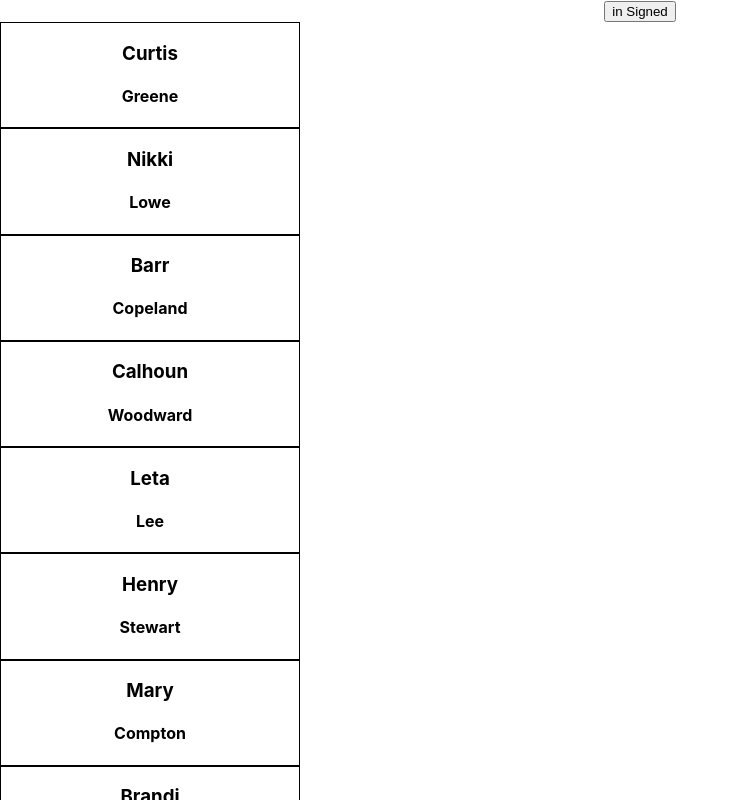
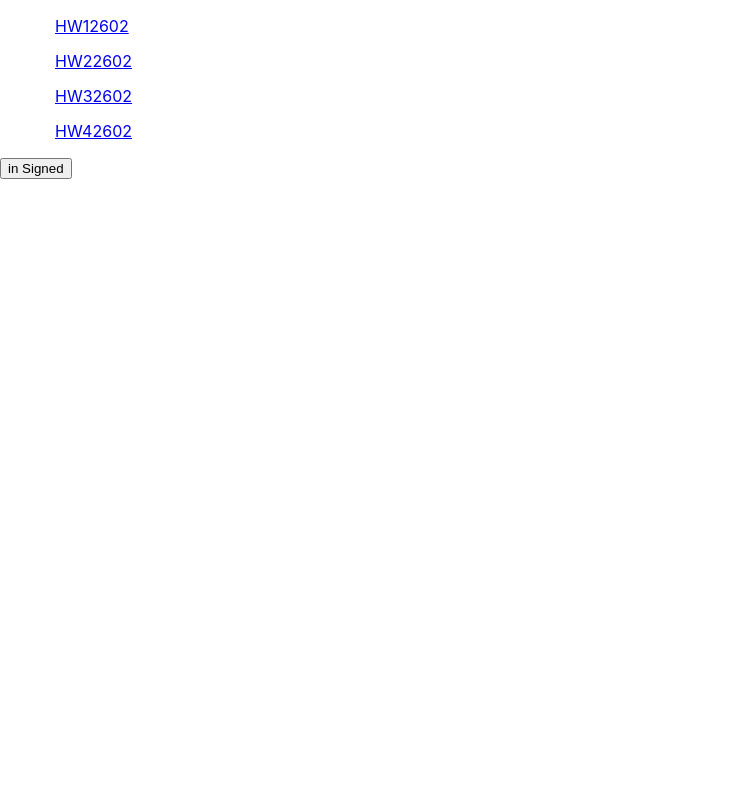
Before and after one commit to lenovikov/react-tasks, a React (Create React App) app: page / in a window 1280 px wide. Shown: the top 800 px of the page, without its empty margins (0-739 px from the left). Built offline with nearby package versions, Linux system fonts and the light colour scheme.

Commit message:
add router

```diff
--- a/package.json
+++ b/package.json
@@ -8,6 +8,7 @@
     "@testing-library/user-event": "^12.7.3",
     "react": "^17.0.1",
     "react-dom": "^17.0.1",
+    "react-router-dom": "^5.2.0",
     "react-scripts": "4.0.3",
     "web-vitals": "^1.1.0"
   },
--- a/src/App.js
+++ b/src/App.js
@@ -11,16 +11,52 @@ import HW22602 from './components/HW22602'
 import HW32602 from './components/HW32602'
 import HW42602 from './components/HW42602'
 
-function App() {
+
+import {
+  BrowserRouter as Router,
+  Switch,
+  Route,
+  Link
+} from "react-router-dom";
+
+export default function App() {
   return (
-    <div className="App">
+    <Router>
+      <div>
+        <nav>
+          <ul>
+            <li>
+              <Link to="/">HW12602</Link>
+            </li>
+            <li>
+              <Link to="/HW22602">HW22602</Link>
+            </li>
+            <li>
+              <Link to="/HW32602">HW32602</Link>
+            </li>
+            <li>
+              <Link to="/HW42602">HW42602</Link>
+            </li>
+          </ul>
+        </nav>
 
-     <HW12602/>
-     <HW22602/>
-     <HW32602/>
-     <HW42602/>
-    </div>
+        {/* A <Switch> looks through its children <Route>s and
+            renders the first one that matches the current URL. */}
+        <Switch>
+          <Route path="/HW32602">
+            <HW32602 />
+          </Route>
+          <Route path="/HW22602">
+            <HW22602 />
+          </Route>
+          <Route path="/HW42602">
+            <HW42602 />
+          </Route>
+          <Route path="/">
+            <HW12602 />
+          </Route>
+        </Switch>
+      </div>
+    </Router>
   );
 }
-
-export default App;
```
Also changed, not shown: 1 other file (tests, documents, lock files or other folders).
